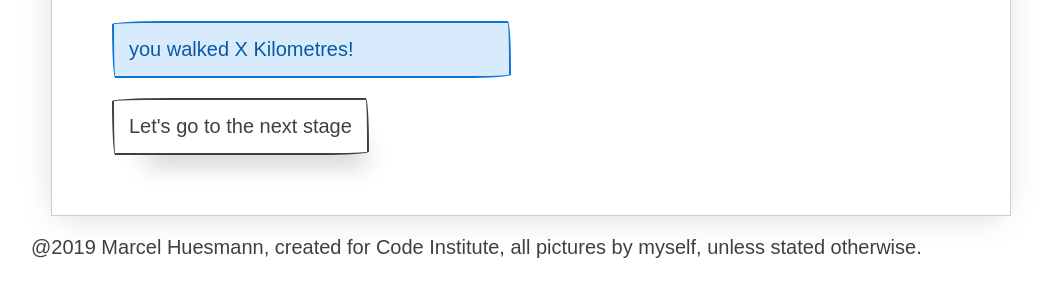
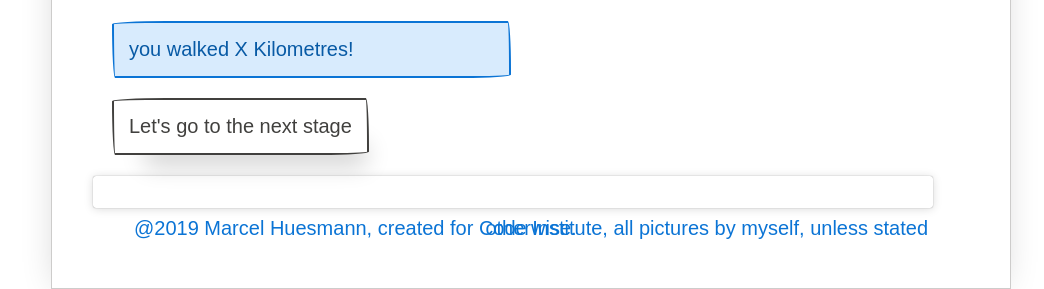
Before and after one commit to MarcelHuesmann/Project1-CodeInstitute, a plain HTML site: page stage1.html in a window 1280 px wide. Shown: the part 5138-5427 px from the top of the page, without its empty margins (109-1153 px from the left). Drawn offline with nearby package versions, Linux system fonts and the light colour scheme; a script that the page names is missing; a web font is replaced by a local one.

Commit message:
Update stage1.html

```diff
--- a/stage1.html
+++ b/stage1.html
@@ -91,7 +91,13 @@
     <div class="alert alert-secondary fadein">you walked X Kilometres!</div>
     <a href="stage2.html" class="paper-btn">Let's go to the next stage</a>
   </div>
-
+<div class="desktop">
+  <blockquote class="instagram-media" data-instgrm-permalink="https://www.instagram.com/p/B3testPgk0n/?utm_source=ig_embed&amp;utm_campaign=loading" data-instgrm-version="12" style=" background:#FFF; border:0; border-radius:3px; box-shadow:0 0 1px 0 rgba(0,0,0,0.5),0 1px 10px 0 rgba(0,0,0,0.15); margin: 1px; max-width:840px; min-width:326px; padding:0; width:99.375%; width:-webkit-calc(100% - 2px); width:calc(100% - 2px);">
+    <div style="padding:16px;">
+      <a href="https://www.instagram.com/p/B3testPgk0n/?utm_source=ig_embed&amp;utm_campaign=loading" style=" background:#FFFFFF; line-height:0; padding:0 0; text-align:center; text-decoration:none; width:100%;" target="_blank">
+</div>
+</blockquote>
+<script async src="//www.instagram.com/embed.js"></script>
   </div>
   <footer class="footer">
     <p class="desktop"> @2019 Marcel Huesmann, created for Code Institute, all pictures by myself, unless stated otherwise. </p>
```
